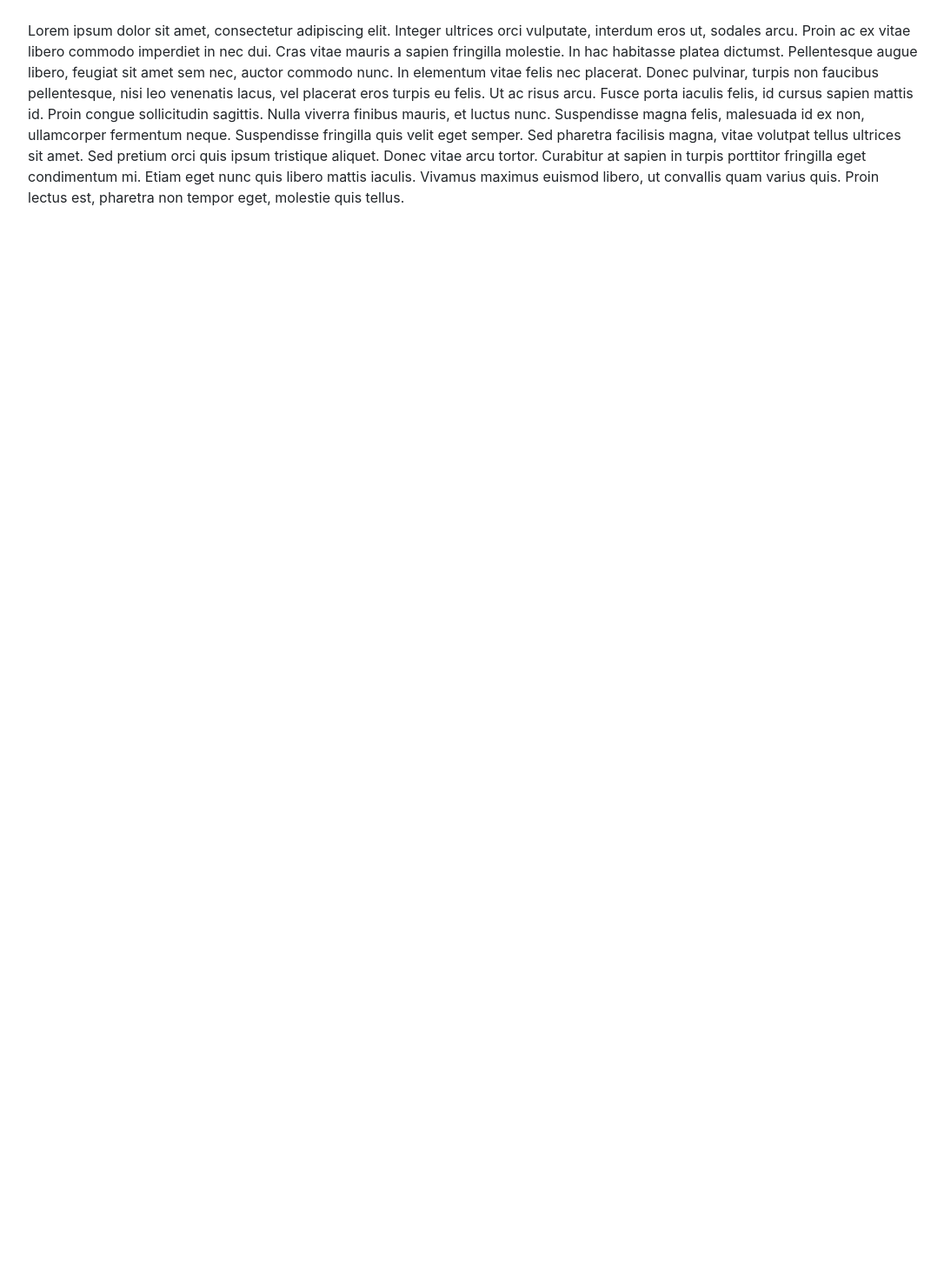
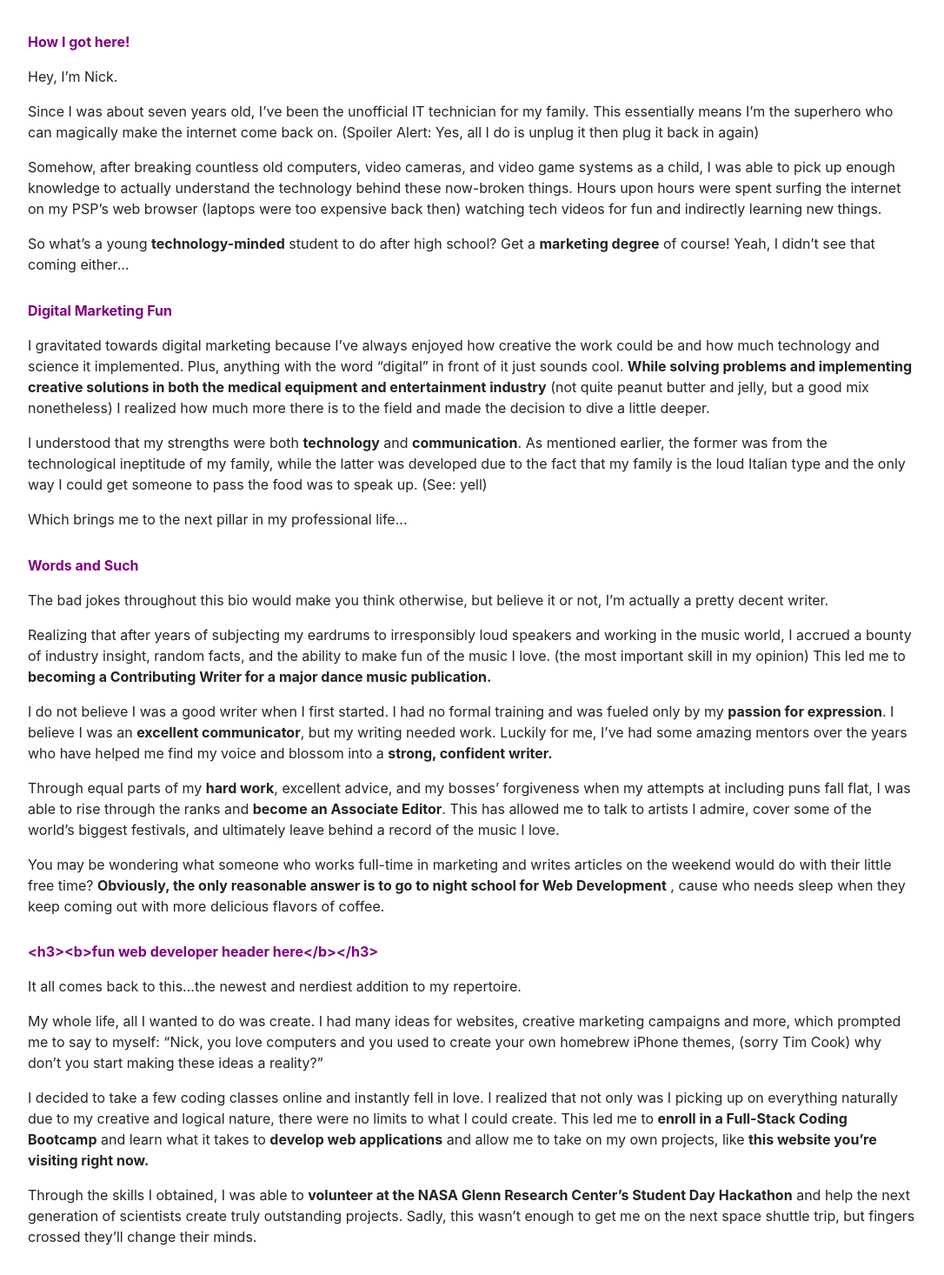
Before and after one commit to nyopko/Personal-Website, a React (Create React App) app: page /about in a window 1280 px wide. Shown: the part 464-1930 px from the top of the page at 87% size, without its empty margins (96-1182 px from the left). Before the commit the page ends 800 px from the top, so only its background shows below. Built offline with nearby package versions, Linux system fonts and the light colour scheme.

Commit message:
Filled out entire About Me sectiona and added basic style for mobile testing

```diff
--- a/src/App.css
+++ b/src/App.css
@@ -10,10 +10,6 @@
   font-size: 20vh;
 }
 
-#bioText{
-  margin-top: 2%;
-  width: 60%;
-}
 
 #navBar{
   background: none!important;
@@ -66,6 +62,15 @@
 #marketingText{
   width: 50%;
   margin-top: 20px;
+}
+
+.textSection{
+  width: 80%;
+  margin-top: 1%;
+}
+
+.bioBold{
+  color: purple;
 }
 
 /* Coding Page Styles */
--- a/src/Components/Resume/index.js
+++ b/src/Components/Resume/index.js
@@ -20,7 +20,7 @@ function Resume() {
                 justify="space-around"
                 alignItems="center"
             >
-                <a id="resumeButton" className="btn btn-dark" href="https://drive.google.com/drive/folders/1gDotABOpLIwIJUlUGTrnee2HDiFat5Dk" role="button">Download Resume</a>
+                <a id="resumeButton" className="btn btn-dark" href="https://drive.google.com/drive/folders/1gDotABOpLIwIJUlUGTrnee2HDiFat5Dk" role="button" >Download Resume</a>
                 <h2 id="resumeName">My Resume</h2>
                 <a id="resumeButtonDesktop" className="btn btn-dark" href="https://drive.google.com/drive/folders/1gDotABOpLIwIJUlUGTrnee2HDiFat5Dk" role="button">Download Resume</a>
                 <br />
--- a/src/Pages/about.js
+++ b/src/Pages/about.js
@@ -25,13 +25,46 @@ class App extends Component {
                     <img id="aboutMePic" src={ProfilePic} />
                     <Grid
                         container
-                        direction="row"
+                        direction="column"
                         justify="space-evenly"
                         alignItems="center"
                     >
-                        <p className="mainText">Lorem ipsum dolor sit amet, consectetur adipiscing elit. Integer ultrices orci vulputate, interdum eros ut, sodales arcu. Proin ac ex vitae libero commodo imperdiet in nec dui. Cras vitae mauris a sapien fringilla molestie. In hac habitasse platea dictumst. Pellentesque augue libero, feugiat sit amet sem nec, auctor commodo nunc. In elementum vitae felis nec placerat. Donec pulvinar, turpis non faucibus pellentesque, nisi leo venenatis lacus, vel placerat eros turpis eu felis. Ut ac risus arcu. Fusce porta iaculis felis, id cursus sapien mattis id. Proin congue sollicitudin sagittis. Nulla viverra finibus mauris, et luctus nunc. Suspendisse magna felis, malesuada id ex non, ullamcorper fermentum neque. Suspendisse fringilla quis velit eget semper.
+                        <div className="textSection">
+                            <p className="bioBold"><b>How I got here!</b></p>
+                            <p className="bioText">Hey, I’m Nick.</p>
+                            <p className="bioText"> Since I was about seven years old, I’ve been the unofficial IT technician for my family. This essentially means I’m the superhero who can magically make the internet come back on. (Spoiler Alert: Yes, all I do is unplug it then plug it back in again)</p>
+                            <p className="bioText">Somehow, after breaking countless old computers, video cameras, and video game systems as a child, I was able to pick up enough knowledge to actually understand the technology behind these now-broken things. Hours upon hours were spent surfing the internet on my PSP’s web browser (laptops were too expensive back then) watching tech videos for fun and indirectly learning new things.</p>
+                            <p className="bioText">So what’s a young <b>technology-minded</b> student to do after high school? Get a <b>marketing degree</b> of course! Yeah, I didn’t see that coming either…</p>
+                        </div>
+                        <div className="textSection">
+                            <p className="bioBold"><b>Digital Marketing Fun</b></p>
+                            <p className="bioText">I gravitated towards digital marketing because I’ve always enjoyed how creative the work could be and how much technology and science it implemented. Plus, anything with the word “digital” in front of it just sounds cool. <b>While solving problems and implementing creative solutions in both the medical equipment and entertainment industry</b> (not quite peanut butter and jelly, but a good mix nonetheless) I realized how much more there is to the field and made the decision to dive a little deeper.</p>
+                            <p className="bioText">I understood that my strengths were both <b>technology</b> and <b>communication</b>. As mentioned earlier, the former was from the technological ineptitude of my family, while the latter was developed due to the fact that my family is the loud Italian type and the only way I could get someone to pass the food was to speak up. (See: yell)</p>
+                            <p className="bioText">Which brings me to the next pillar in my professional life...</p>
+                        </div>
 
-Sed pharetra facilisis magna, vitae volutpat tellus ultrices sit amet. Sed pretium orci quis ipsum tristique aliquet. Donec vitae arcu tortor. Curabitur at sapien in turpis porttitor fringilla eget condimentum mi. Etiam eget nunc quis libero mattis iaculis. Vivamus maximus euismod libero, ut convallis quam varius quis. Proin lectus est, pharetra non tempor eget, molestie quis tellus.</p>
+                        <div className="textSection">
+                            <p className="bioBold"><b>Words and Such</b></p>
+                            <p className="bioText">The bad jokes throughout this bio would make you think otherwise, but believe it or not, I’m actually a pretty decent writer.</p>
+                            <p className="bioText">Realizing that after years of subjecting my eardrums to irresponsibly loud speakers and working in the music world, I accrued a bounty of industry insight, random facts, and the ability to make fun of the music I love. (the most important skill in my opinion) This led me to <b>becoming a Contributing Writer for a major dance music publication.</b></p>
+                            <p className="bioText">I do not believe I was a good writer when I first started. I had no formal training and was fueled only by my <b>passion for expression</b>. I believe I was an <b>excellent communicator</b>, but my writing needed work. Luckily for me, I’ve had some amazing mentors over the years who have helped me find my voice and blossom into a <b>strong, confident writer.</b></p>
+                            <p className="bioText">Through equal parts of my <b>hard work</b>, excellent advice, and my bosses’ forgiveness when my attempts at including puns fall flat, I was able to rise through the ranks and <b>become an Associate Editor</b>. This has allowed me to talk to artists I admire, cover some of the world’s biggest festivals, and ultimately leave behind a record of the music I love.</p>
+                            <p className="bioText">You may be wondering what someone who works full-time in marketing and writes articles on the weekend would do with their little free time? <b>Obviously, the only reasonable answer is to go to night school for Web Development</b> , cause who needs sleep when they keep coming out with more delicious flavors of coffee.</p>
+                        </div>
+
+                        <div className="textSection">
+                            <p className="bioBold"><b>&lt;h3&gt;&lt;b&gt;fun web developer header here&lt;/b&gt;&lt;/h3&gt;</b></p>
+                            <p className="bioText">It all comes back to this...the newest and nerdiest addition to my repertoire.</p>
+                            <p className="bioText">My whole life, all I wanted to do was create. I had many ideas for websites, creative marketing campaigns and more, which prompted me to say to myself: “Nick, you love computers and you used to create your own homebrew iPhone themes, (sorry Tim Cook) why don’t you start making these ideas a reality?”</p>
+                            <p className="bioText">I decided to take a few coding classes online and instantly fell in love. I realized that not only was I picking up on everything naturally due to my creative and logical nature, there were no limits to what I could create. This led me to <b>enroll in a Full-Stack Coding Bootcamp</b> and learn what it takes to <b>develop web applications</b> and allow me to take on my own projects, like <b>this website you’re visiting right now.</b></p>
+                            <p className="bioText">Through the skills I obtained, I was able to <b>volunteer at the NASA Glenn Research Center’s Student Day Hackathon</b> and help the next generation of scientists create truly outstanding projects. Sadly, this wasn’t enough to get me on the next space shuttle trip, but fingers crossed they’ll change their minds.</p>
+                        </div>
+
+                        <div className="textSection">
+                            <p className="bioBold"><b>To be continued!</b></p>
+                            <p className="bioText">I created this site to help me <b>find new opportunities and expand my career</b>. I’ve included sections on each of my three major skills with examples of my work and an online resume for easy access. If you feel I would fit in with your company or team, please feel free to <a href="/resume">contact me</a> anytime. I would love to talk more about any potential opportunities and share more experiences with you!</p>
+                            <p className="bioText">- Nick Yopko</p>
+                        </div>
 
 
                     </Grid>
```
